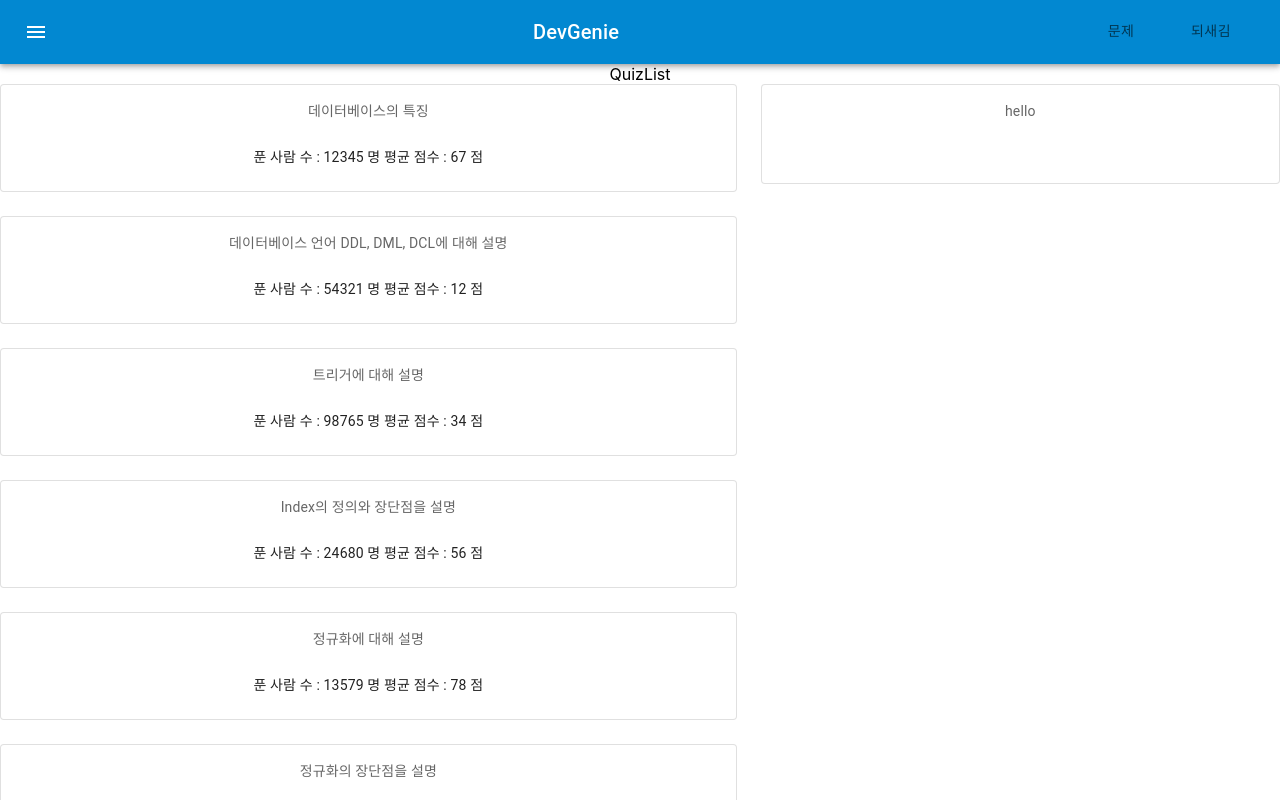
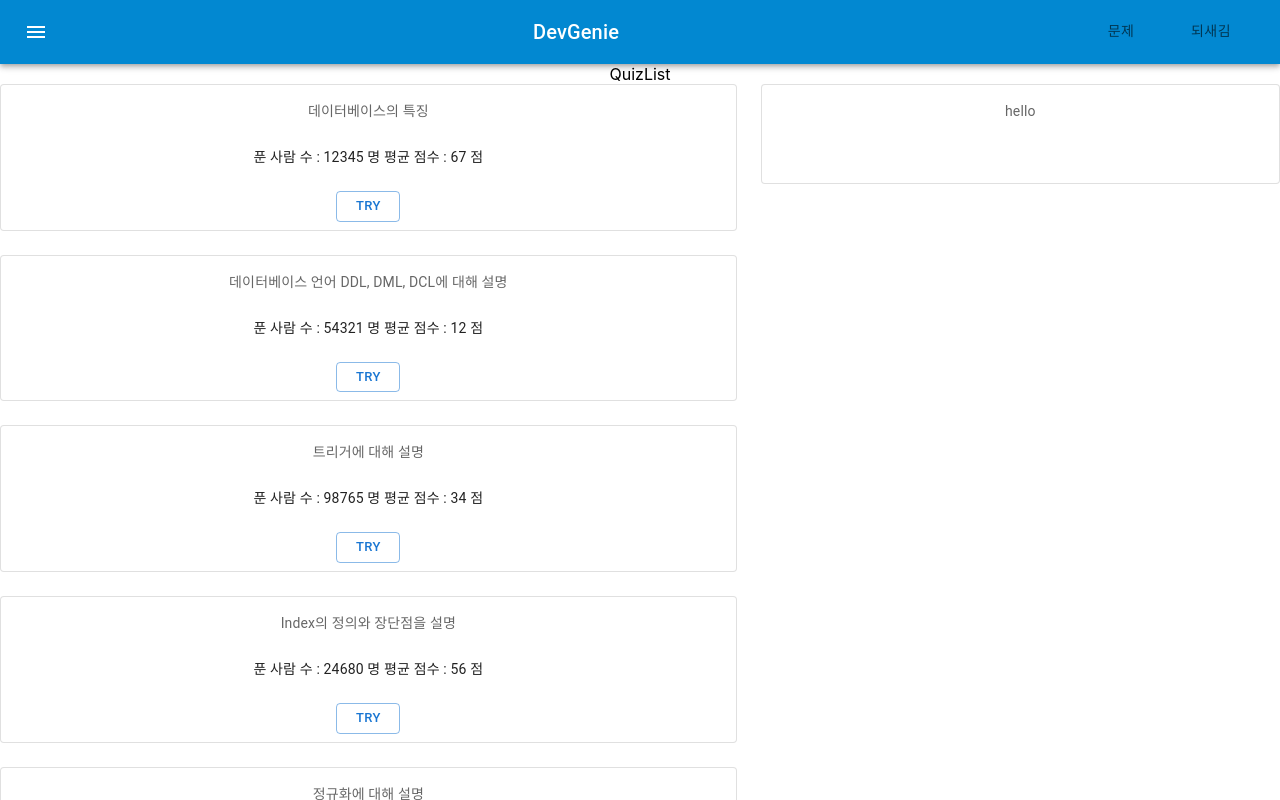
Before and after one commit to LongHonor/DevGenie, a React (Create React App) app in the folder frontend/devgenie/: page /quizlist in a window 1280 px wide. Shown: the top 800 px of the page. Built offline with nearby package versions, Linux system fonts and the light colour scheme.

Commit message:
Add quizboxes
퀴즈 리스트 아이템, 상세페이지를 재사용가능하도록 컴포넌트화

QuizListPage=>QuizElementBox(click=>QuizExpalinBox)

```diff
--- a/frontend/devgenie/src/Pages/QuizListPage.js
+++ b/frontend/devgenie/src/Pages/QuizListPage.js
@@ -1,6 +1,7 @@
 import React from 'react';
 import Header from '../organisms/NavigationBar';
 
+import Quiz from '../components/QuizElementBox';
 import { listData } from '../questionList';
 import {
   Card,
@@ -24,21 +25,14 @@ const QuizListPage = () => {
           <Grid container xs={4} md={7}>
             {listData.map((list) => (
               <Grid xs={12} key={list.id}>
-                <Card variant='outlined'>
-                  <CardContent>
-                    <Typography
-                      sx={{ fontSize: 14 }}
-                      color='text.secondary'
-                      gutterBottom
-                    >
-                      {list.title}
-                    </Typography>
-                    <Typography variant='body2'>
-                      <br />푼 사람 수 : {list.numberSolved} 명 평균 점수 :{' '}
-                      {list.averageScore} 점
-                    </Typography>
-                  </CardContent>
-                </Card>
+                <Quiz
+                  title={list.title}
+                  numberSolved={list.numberSolved}
+                  averageScore={list.averageScore}
+                  tag={list.tag}
+                  key={list.id}
+                  id={list.id}
+                />
               </Grid>
             ))}
           </Grid>
--- /dev/null
+++ b/frontend/devgenie/src/components/QuizElementBox.js
@@ -0,0 +1,42 @@
+import { Link, Outlet } from 'react-router-dom';
+
+import {
+  Card,
+  CardActions,
+  CardContent,
+  CardMedia,
+  Typography,
+  Box,
+} from '@mui/material';
+import React, { useState } from 'react';
+import QuizeDialog from './QuizExplainBox';
+
+const QuizElementBox = ({ title, numberSolved, averageScore, id }) => {
+  return (
+    <div>
+      <Card variant='outlined' sx={{ minWidth: 275 }}>
+        <CardContent>
+          <Typography sx={{ fontSize: 14 }} color='text.secondary' gutterBottom>
+            {title}
+          </Typography>
+          <Typography variant='body2'>
+            <br />푼 사람 수 : {numberSolved} 명 평균 점수 : {averageScore} 점
+          </Typography>
+        </CardContent>
+        <CardActions
+          sx={{
+            display: 'flex',
+            justifyContent: 'center',
+            alignContent: 'center',
+            // width: '100%',
+            // height: 'auto',
+          }}
+        >
+          <QuizeDialog />
+        </CardActions>
+      </Card>
+    </div>
+  );
+};
+
+export default QuizElementBox;
--- /dev/null
+++ b/frontend/devgenie/src/components/QuizExplainBox.js
@@ -0,0 +1,59 @@
+import {
+  Dialog,
+  DialogActions,
+  DialogContent,
+  DialogContentText,
+  DialogTitle,
+  TextField,
+  Button,
+  Box,
+} from '@mui/material';
+import React, { useState } from 'react';
+
+const QuizExplainBox = () => {
+  const [open, setOpen] = useState(false);
+  const handleClickOpen = () => {
+    setOpen(true);
+  };
+  const handleClose = () => {
+    setOpen(false);
+  };
+  return (
+    <>
+      <Button
+        autoFocus
+        variant='outlined'
+        size='small'
+        onClick={handleClickOpen}
+      >
+        try
+      </Button>
+
+      <Dialog open={open} onClose={handleClose}>
+        <DialogTitle>Subscribe</DialogTitle>
+        <DialogContent>
+          <DialogContentText>
+            To solve to this problem, please enter your answer here.
+          </DialogContentText>
+          <TextField
+            required
+            autoFocus
+            margin='dense'
+            id='answer'
+            label='show your answer'
+            multiline
+            rows={4}
+            fullWidth
+            variant='standard'
+          />
+        </DialogContent>
+        <DialogActions>
+          <Button onClick={handleClose}>Cancel</Button>
+          <Button onClick={handleClose}>Submit</Button>
+        </DialogActions>
+      </Dialog>
+    </>
+  );
+};
+
+export default QuizExplainBox;
```
